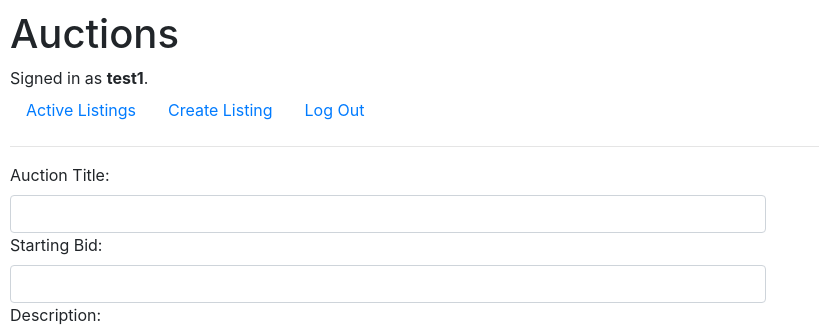
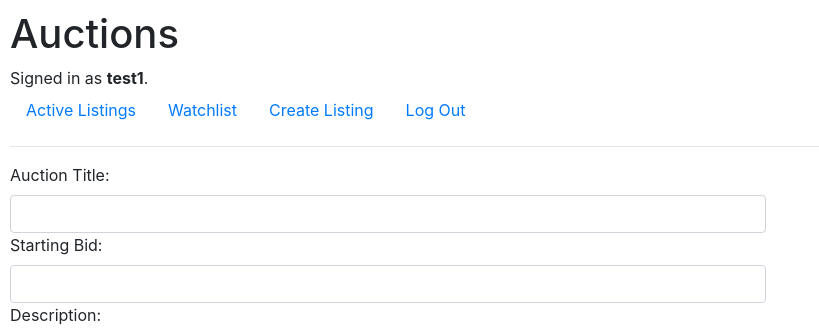
Before and after one commit to mark8769/CS50WebProgramming-Commerce, a Django app: page /create_listing in a window 1280 px wide. Shown: the top 329 px of the page, without its empty margins (0-819 px from the left). Run offline with Django 4.2, Linux system fonts and the light colour scheme; a user stored in the database is signed in; some libraries are stand-ins or nearby versions.

Commit message:
auctions/templates/layout.html: Added nav link for watchlist.

```diff
--- a/auctions/templates/auctions/layout.html
+++ b/auctions/templates/auctions/layout.html
@@ -21,6 +21,9 @@
                 <a class="nav-link" href="{% url 'index' %}">Active Listings</a>
             </li>
             {% if user.is_authenticated %}
+                <li class="nav-item">
+                    <a class="nav-link" href="{% url 'watchlist' %}">Watchlist</a>
+                </li>
                 <!-- Added create listing nav link -->
                 <li class="nav-item">
                     <a class="nav-link" href="{% url 'create_listing' %}">Create Listing</a>
```
